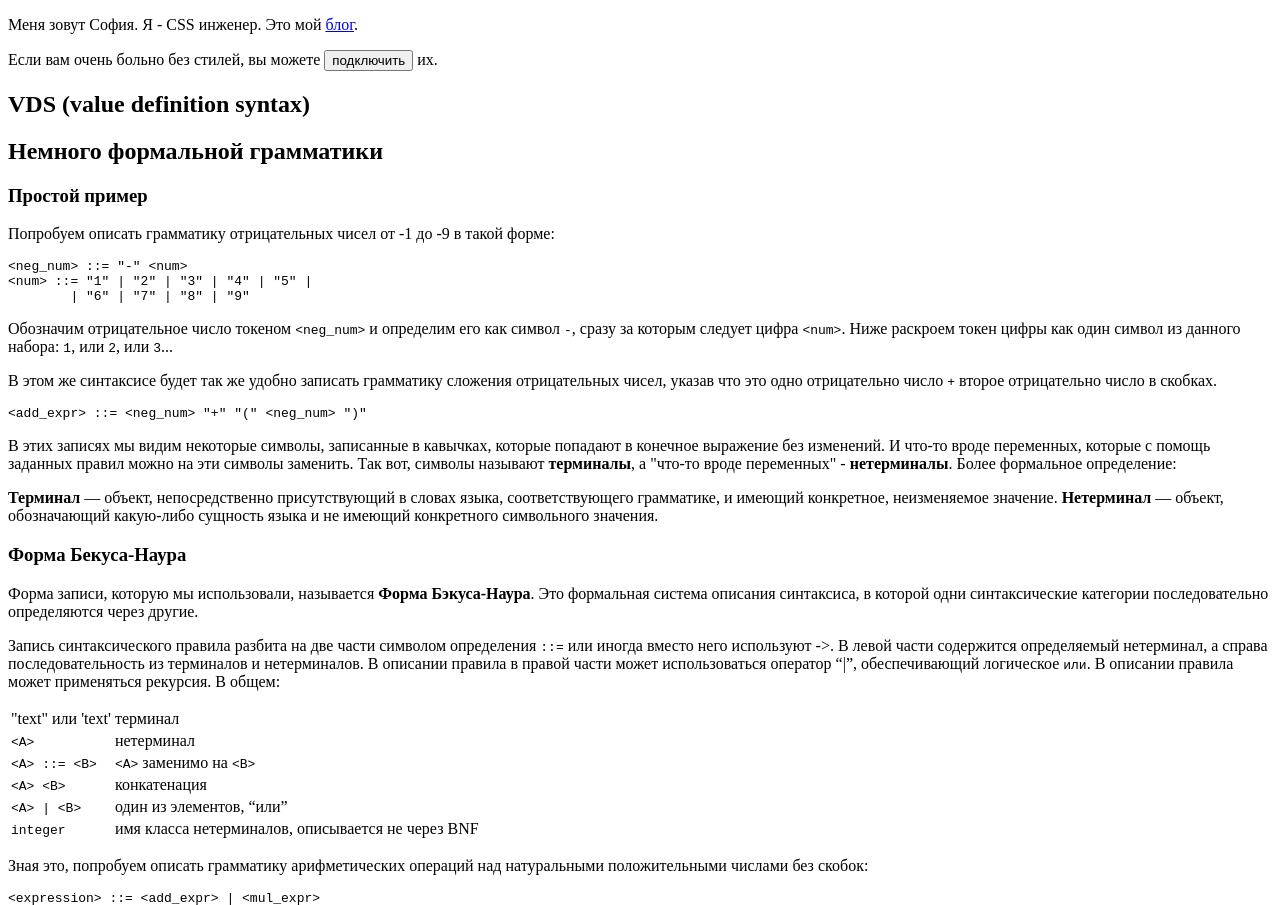
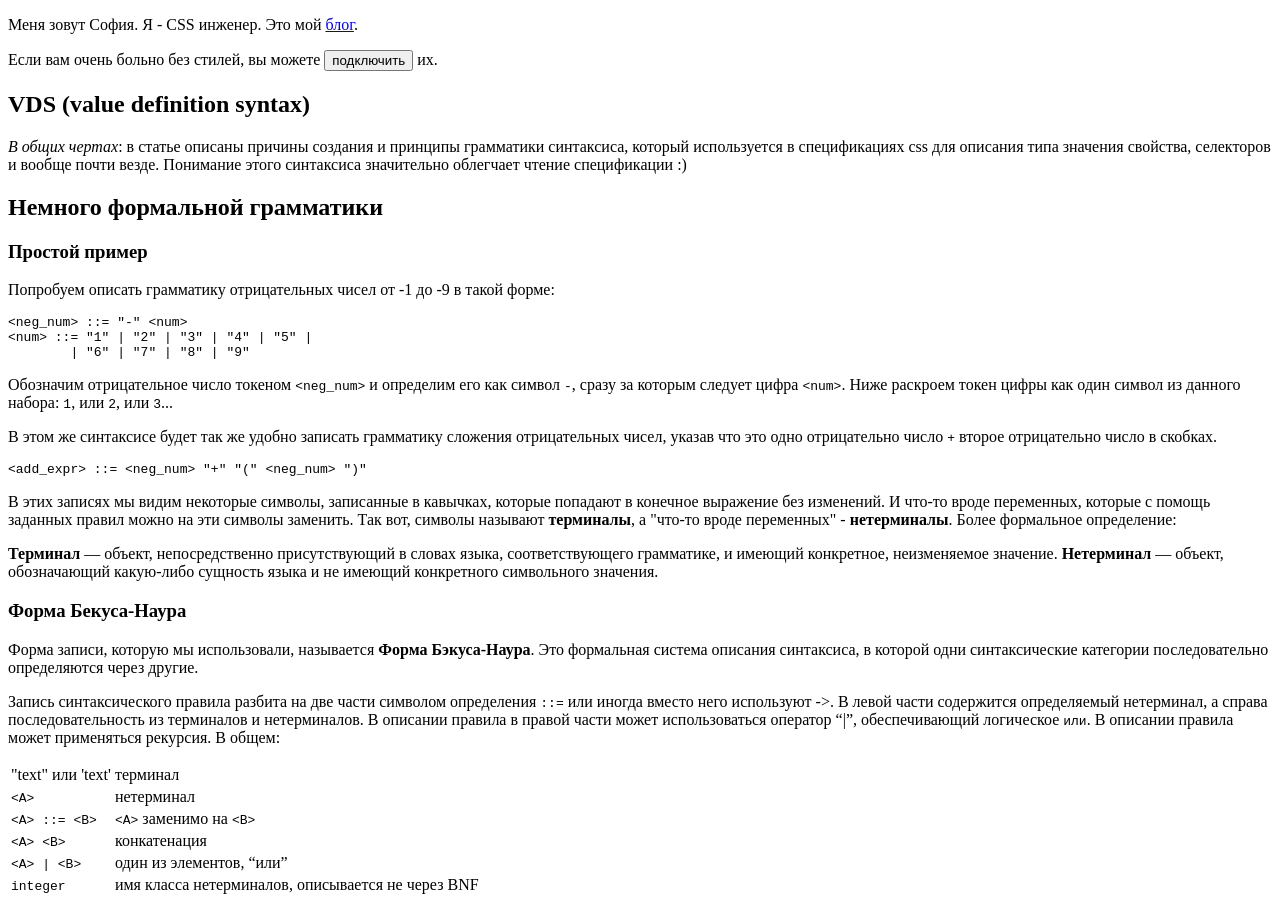
Before and after one commit to ariarzer/ru_blog, a plain HTML site: page value-definition-syntax.html in a window 1280 px wide. Shown: the top 905 px of the page. Drawn offline with Linux system fonts and the light colour scheme.

Commit message:
fix "before reading" for "value definition syntax" article

```diff
--- a/value-definition-syntax.html
+++ b/value-definition-syntax.html
@@ -39,6 +39,9 @@
 
 <article>
     <h1>VDS (value definition syntax)</h1>
+    <p><em>В общих чертах</em>: в статье описаны причины создания и принципы грамматики синтаксиса, который используется в
+        спецификациях css для описания типа значения свойства, селекторов и вообще почти везде. Понимание этого
+        синтаксиса значительно облегчает чтение спецификации :)</p>
     <h2>Немного формальной грамматики</h2>
     <h3>Простой пример</h3>
     <p>Попробуем описать грамматику отрицательных чисел от -1 до -9 в такой форме:</p>
```
